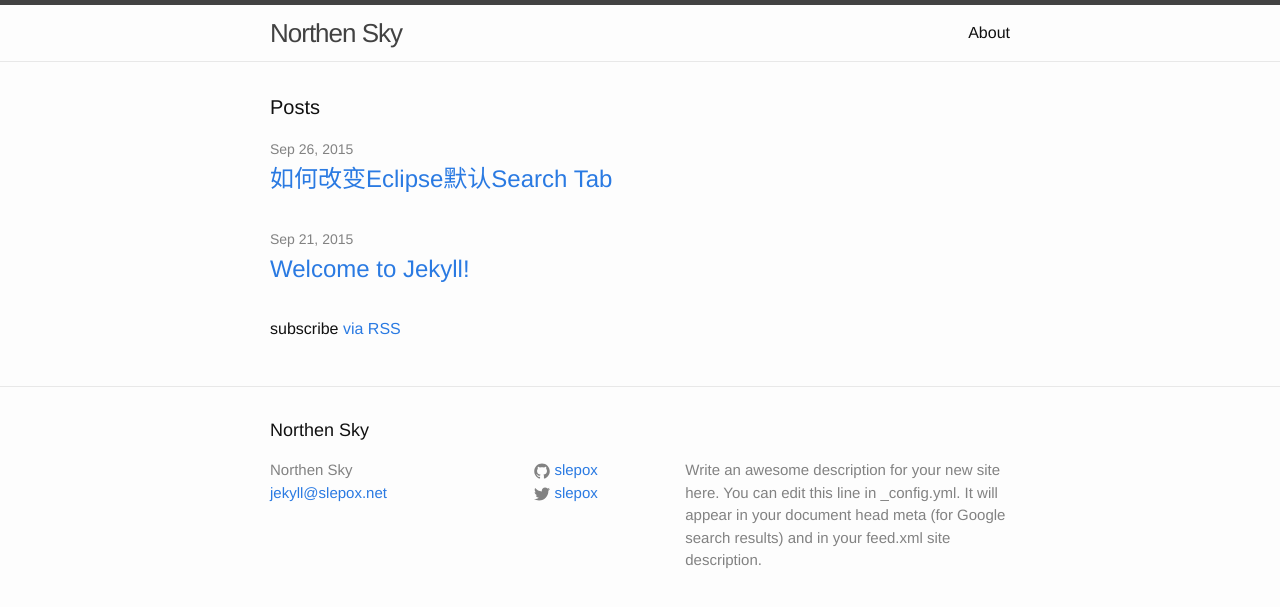
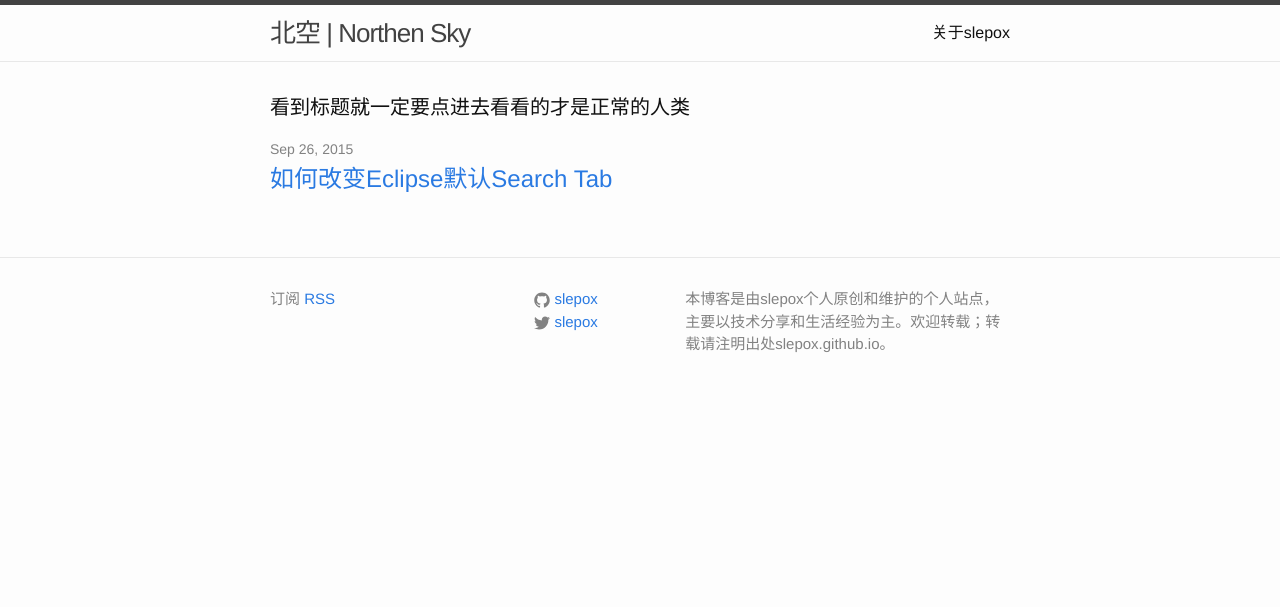
Before and after one commit to slepox/slepox.github.com, a Jekyll site: the page built from index.html, in a window 1280 px wide. Shown: the top 607 px of the page. Built offline with Jekyll 4.4.1, drawn with Linux system fonts in a browser that asks for light colours.

Commit message:
update 9/26

```diff
--- a/_config.yml
+++ b/_config.yml
@@ -1,10 +1,8 @@
 # Site settings
-title: Northen Sky
+title: 北空 | Northen Sky
 email: jekyll@slepox.net
-description: > # this means to ignore newlines until "baseurl:"
-  Write an awesome description for your new site here. You can edit this
-  line in _config.yml. It will appear in your document head meta (for
-  Google search results) and in your feed.xml site description.
+description: >
+  本博客是由slepox个人原创和维护的个人站点，主要以技术分享和生活经验为主。欢迎转载；转载请注明出处slepox.github.io。
 baseurl: "" # the subpath of your site, e.g. /blog/
 url: "http://slepox.github.io" # the base hostname & protocol for your site
 twitter_username: slepox
--- a/_includes/footer.html
+++ b/_includes/footer.html
@@ -1,17 +1,21 @@
 <footer class="site-footer">
-
   <div class="wrapper">
-
+    <!--
     <h2 class="footer-heading">{{ site.title }}</h2>
-
+    -->
     <div class="footer-col-wrapper">
       <div class="footer-col  footer-col-1">
         <ul class="contact-list">
-          <li>{{ site.title }}</li>
+          <li>
+            <p class="rss-subscribe">
+              订阅 <a href="{{ "/feed.xml" | prepend: site.baseurl }}">RSS</a>
+            </p>
+          </li>
+          <!--
           <li><a href="mailto:{{ site.email }}">{{ site.email }}</a></li>
+          -->
         </ul>
       </div>
-
       <div class="footer-col  footer-col-2">
         <ul class="social-media-list">
           {% if site.github_username %}
@@ -22,12 +26,10 @@
                     <path fill="#828282" d="M7.999,0.431c-4.285,0-7.76,3.474-7.76,7.761 c0,3.428,2.223,6.337,5.307,7.363c0.388,0.071,0.53-0.168,0.53-0.374c0-0.184-0.007-0.672-0.01-1.32 c-2.159,0.469-2.614-1.04-2.614-1.04c-0.353-0.896-0.862-1.135-0.862-1.135c-0.705-0.481,0.053-0.472,0.053-0.472 c0.779,0.055,1.189,0.8,1.189,0.8c0.692,1.186,1.816,0.843,2.258,0.645c0.071-0.502,0.271-0.843,0.493-1.037 C4.86,11.425,3.049,10.76,3.049,7.786c0-0.847,0.302-1.54,0.799-2.082C3.768,5.507,3.501,4.718,3.924,3.65 c0,0,0.652-0.209,2.134,0.796C6.677,4.273,7.34,4.187,8,4.184c0.659,0.003,1.323,0.089,1.943,0.261 c1.482-1.004,2.132-0.796,2.132-0.796c0.423,1.068,0.157,1.857,0.077,2.054c0.497,0.542,0.798,1.235,0.798,2.082 c0,2.981-1.814,3.637-3.543,3.829c0.279,0.24,0.527,0.713,0.527,1.437c0,1.037-0.01,1.874-0.01,2.129 c0,0.208,0.14,0.449,0.534,0.373c3.081-1.028,5.302-3.935,5.302-7.362C15.76,3.906,12.285,0.431,7.999,0.431z"/>
                   </svg>
                 </span>
-
                 <span class="username">{{ site.github_username }}</span>
               </a>
             </li>
           {% endif %}
-
           {% if site.twitter_username %}
             <li>
               <a href="https://twitter.com/{{ site.twitter_username }}">
@@ -37,19 +39,15 @@
                       c-0.632,0.375-1.332,0.647-2.076,0.793c-0.596-0.636-1.446-1.033-2.387-1.033c-1.806,0-3.27,1.464-3.27,3.27 c0,0.256,0.029,0.506,0.085,0.745C5.163,5.404,2.753,4.102,1.14,2.124C0.859,2.607,0.698,3.168,0.698,3.767 c0,1.134,0.577,2.135,1.455,2.722C1.616,6.472,1.112,6.325,0.671,6.08c0,0.014,0,0.027,0,0.041c0,1.584,1.127,2.906,2.623,3.206 C3.02,9.402,2.731,9.442,2.433,9.442c-0.211,0-0.416-0.021-0.615-0.059c0.416,1.299,1.624,2.245,3.055,2.271 c-1.119,0.877-2.529,1.4-4.061,1.4c-0.264,0-0.524-0.015-0.78-0.046c1.447,0.928,3.166,1.469,5.013,1.469 c6.015,0,9.304-4.983,9.304-9.304c0-0.142-0.003-0.283-0.009-0.423C14.976,4.29,15.531,3.714,15.969,3.058z"/>
                     </svg>
                   </span>
-
                   <span class="username">{{ site.twitter_username }}</span>
                 </a>
               </li>
             {% endif %}
           </ul>
         </div>
-
         <div class="footer-col  footer-col-3">
           <p class="text">{{ site.description }}</p>
         </div>
       </div>
-
     </div>
-
   </footer>
--- a/about.md
+++ b/about.md
@@ -1,6 +1,6 @@
 ---
 layout: page
-title: About
+title: 关于slepox
 permalink: /about/
 ---
 
--- a/index.html
+++ b/index.html
@@ -4,7 +4,7 @@ layout: default
 
 <div class="home">
 
-  <h1 class="page-heading">Posts</h1>
+  <h1 class="page-heading">看到标题就一定要点进去看看的才是正常的人类</h1>
 
   <ul class="post-list">
     {% for post in site.posts %}
@@ -18,6 +18,4 @@ layout: default
     {% endfor %}
   </ul>
 
-  <p class="rss-subscribe">subscribe <a href="{{ "/feed.xml" | prepend: site.baseurl }}">via RSS</a></p>
-
 </div>
```
Also changed, not shown: _posts/2015-09-21-welcome-to-jekyll.markdown (deleted, +0 -25 lines). Lines whose indentation alone changed are shown as unchanged.
